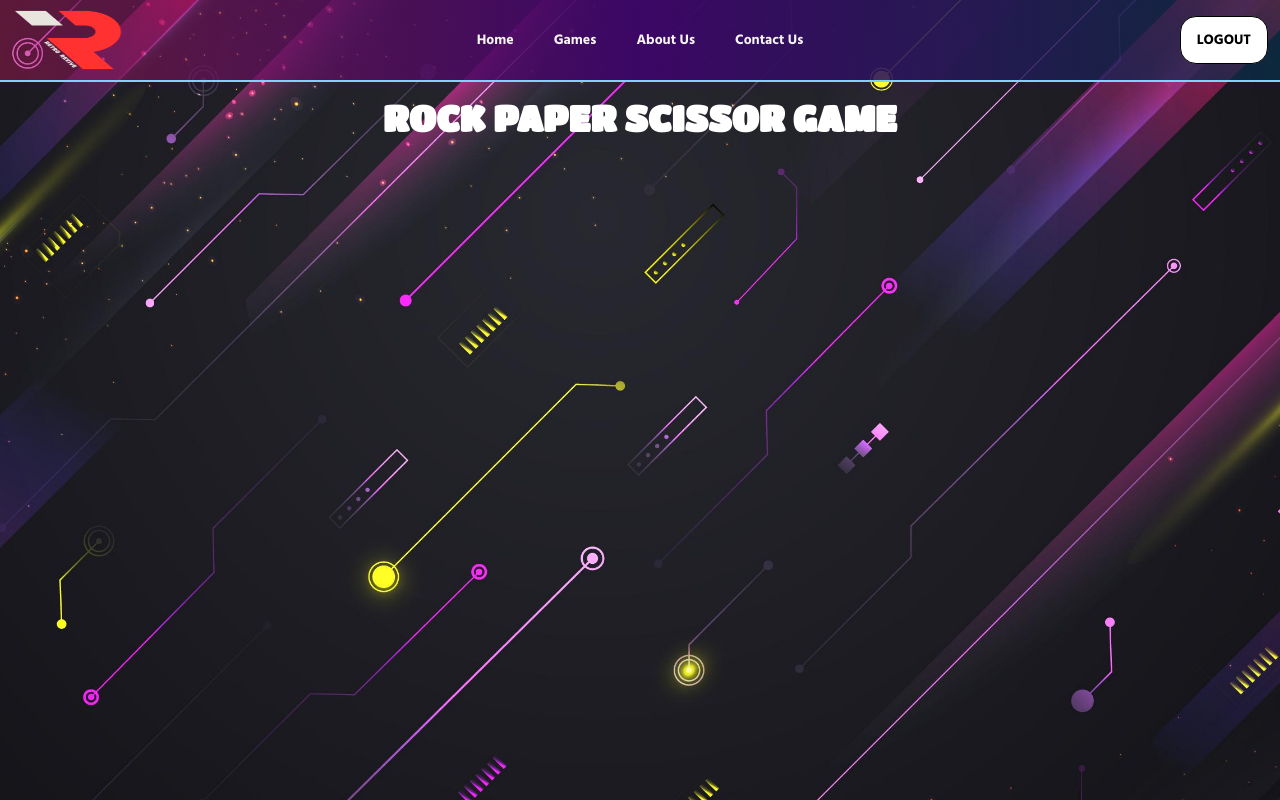
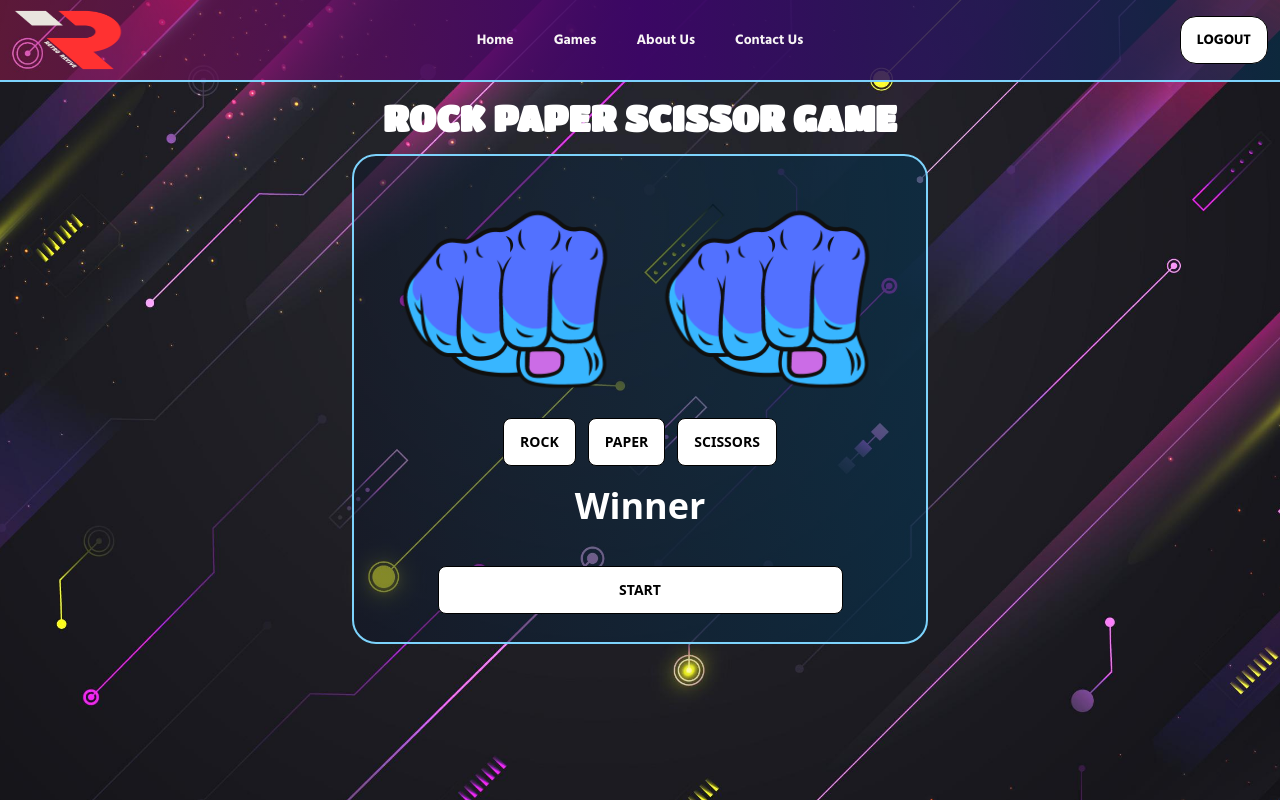
Before and after one commit to ayon121/RetroRevive_Frontend, a React (Vite) app: page /65f34b5c99e1a2ee5b485d60 in a window 1280 px wide. Shown: the top 800 px of the page. Built offline with nearby package versions, Linux system fonts and the light colour scheme; no server answers; sample sign-in values are in the browser's storage; a web font is replaced by a local one.

Commit message:
rock papper scissor updated

```diff
--- a/src/Components/Playstation/ROCKPAPER/RockPapers.jsx
+++ b/src/Components/Playstation/ROCKPAPER/RockPapers.jsx
@@ -1,14 +1,56 @@
+import { useState } from "react";
 import Footer from "../../Footer/Footer";
 import Navbar from "../../Navbar/Navbar";
 import "../../PageCSS/Home.css"
+import Player from "./Player";
+
 
 const RockPapers = () => {
+    const [userChoice , SetuserChoice] = useState('Rock')
+    const [computerChoice , SetComputerChoice ] = useState('Rock')
+    const [winner , SetWinner] = useState(null)
+    const [gameOver , SetgameOver] =useState(false)
+    const choices = ["Rock", "paper", "scissor"]
     return (
         <div className="backgrnd ">
             <Navbar></Navbar>
             <div className="min-h-screen mt-4 mb-7">
                 {/* title */}
                 <h1 className="text-3xl md:text-4xl e text-center font-bold uppercase text-white font-Titan">Rock Paper Scissor Game</h1>
+                {/* game layout */}
+                <div className="px-4 max-w-xl my-4 py-4 mx-auto rounded-3xl border-2 border-sky-300 border-double  bg-gradient-to-r from-slate-900/50   to-sky-950/70 mb-8">
+                    {/* --------------Game-------------------------- */}
+                    <div className="flex items-center gap-4 px-4">
+                        {/* user choice */}
+                        <div>
+                            <img src={`../../../../public/RockPaper/${userChoice}.png`} alt="userchoice" />
+                        </div>
+                        <div>
+                            <img src={`../../../../public/RockPaper/${computerChoice}.png`} alt="userchoice" />
+                        </div>
+
+
+                    </div>
+                     {/* --------------Game-------------------------- */}
+                    <div className="flex justify-center gap-3">
+                        {/* rock btn */}
+                        <button className='btn bg-white text-black font-bold hover:text-pink-600 border-black hover:border-pink-600'>ROCK</button>
+                        {/* PAPER btn */}
+                        <button className='btn bg-white text-black font-bold hover:text-pink-600 border-black hover:border-pink-600'>PAPER</button>
+                        {/* SCISSORS btn */}
+                        <button className='btn bg-white text-black font-bold hover:text-pink-600 border-black hover:border-pink-600'>SCISSORS</button>
+                    </div>
+                    {/* winner */}
+                    <div className="flex justify-center px-2 my-5">
+                        <h1 className="text-3xl md:text-4xl text-white font-extrabold font-Rubik">Winner</h1>
+                    </div>
+                    <div className="flex justify-center gap-3">
+                        {/* start btn */}
+                        <button className='btn w-3/4 px-4 mt-5 mb-3 bg-white text-black font-bold hover:text-pink-600 border-black hover:border-pink-600'>START</button>
+
+                    </div>
+
+                </div>
 
             </div>
             <Footer></Footer>
```
